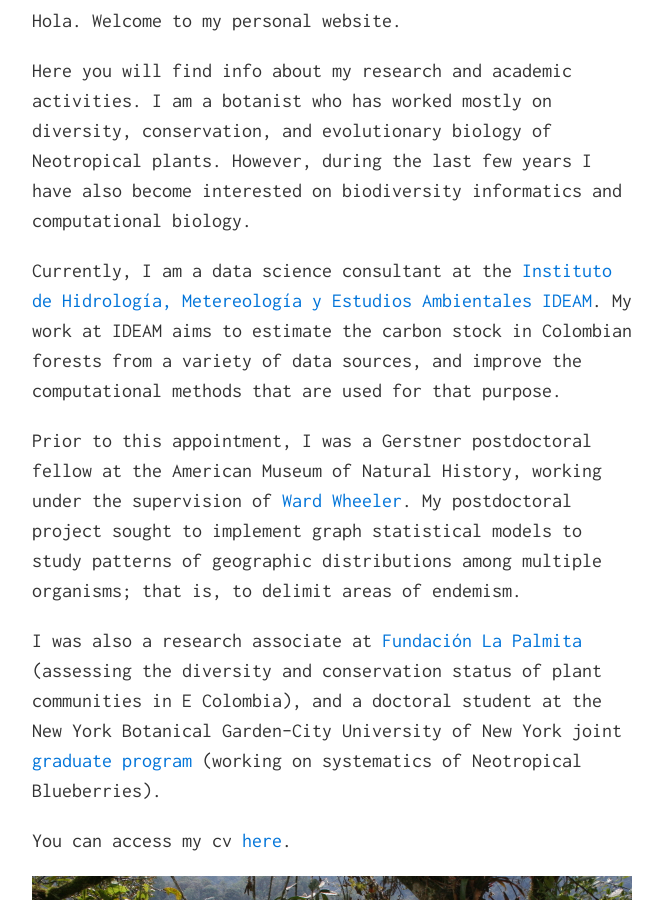
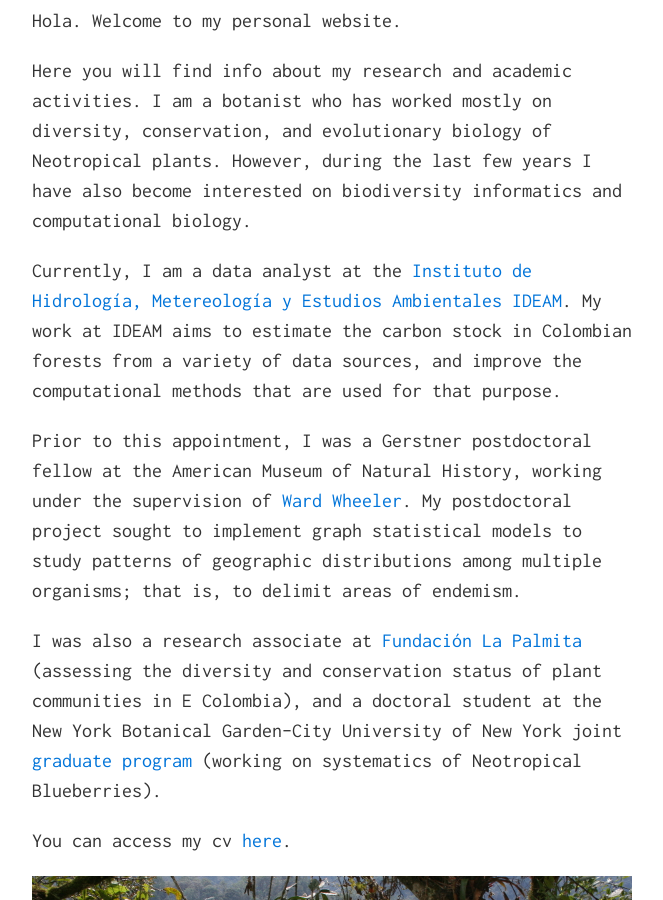
Before and after one commit to nrsalinas/nrsalinas.github.io, a Jekyll site: the page built from index.md, in a window 1280 px wide and 900 px high, scrolled down 314 px. Shown: the whole window, without its empty margins (308-971 px from the left). Built offline with Jekyll 4.4.1, drawn with Linux system fonts in a browser that asks for light colours.

Commit message:
Post name.

```diff
--- a/index.md
+++ b/index.md
@@ -6,7 +6,7 @@ Hola. Welcome to my personal website.
 
 Here you will find info about my research and academic activities. I am a botanist who has worked mostly on diversity, conservation, and evolutionary biology of Neotropical plants. However, during the last few years I have also become interested on biodiversity informatics and computational biology.
 
-Currently, I am a data science consultant at the [Instituto de Hidrología, Metereología y Estudios Ambientales IDEAM](http://www.ideam.gov.co/ "IDEAM"). My work at IDEAM aims to estimate the carbon stock in Colombian forests from a variety of data sources, and improve the computational methods that are used for that purpose.
+Currently, I am a data analyst at the [Instituto de Hidrología, Metereología y Estudios Ambientales IDEAM](http://www.ideam.gov.co/ "IDEAM"). My work at IDEAM aims to estimate the carbon stock in Colombian forests from a variety of data sources, and improve the computational methods that are used for that purpose.
 
 Prior to this appointment, I was a Gerstner postdoctoral fellow at the American Museum of Natural History, working under the supervision of [Ward Wheeler](https://wardwheeler.wordpress.com/).
 My postdoctoral project sought to implement graph statistical models to study patterns of geographic distributions among multiple organisms; that is, to delimit areas of endemism.
```
